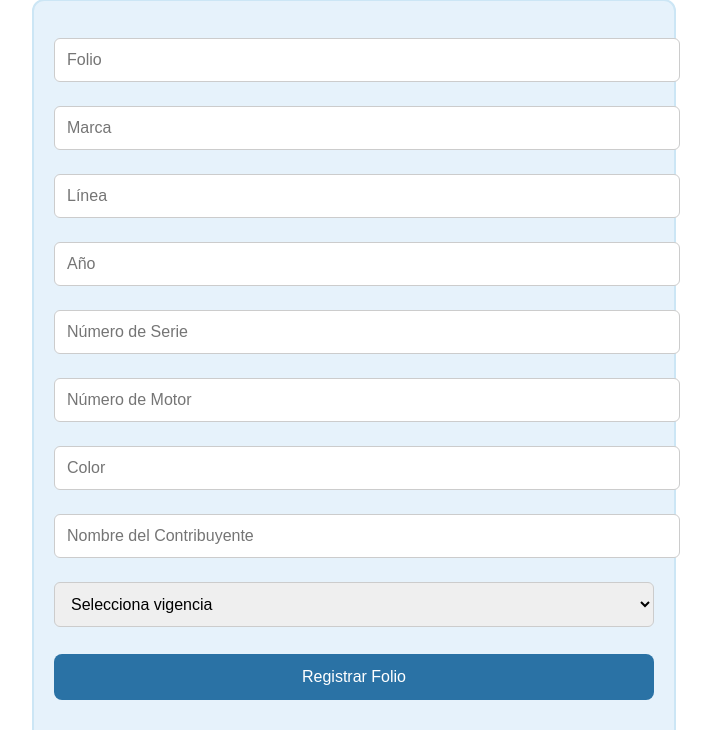
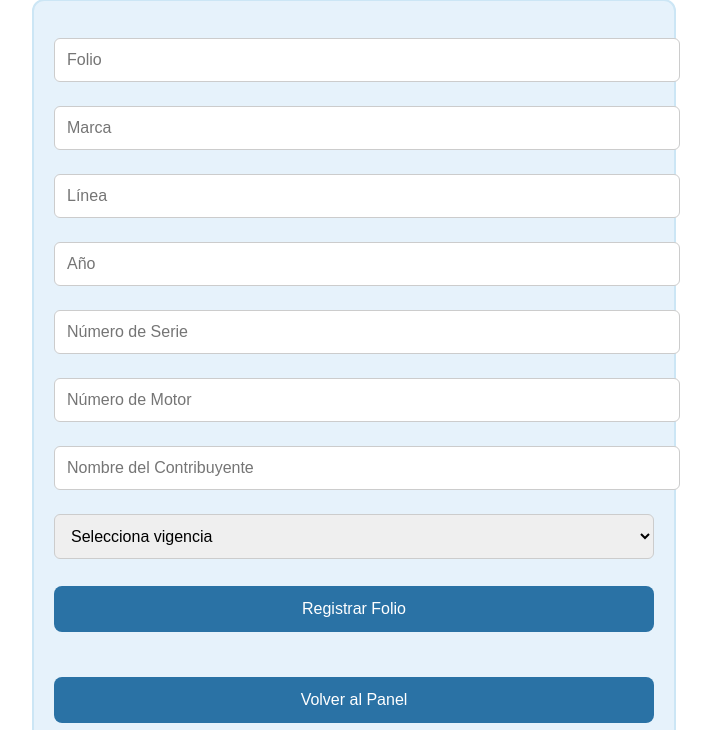
Before and after one commit to Gsr1989/Guerrero2025, a Flask app: template templates/registro_admin.html in a window 1280 px wide. Shown: the part 1057-1787 px from the top of the page, without its empty margins (286-997 px from the left). Run offline with Flask 3, Linux system fonts and the light colour scheme; the template is opened without the code that fills it, so the values that code supplies are empty.

Commit message:
Update registro_admin.html

```diff
--- a/templates/registro_admin.html
+++ b/templates/registro_admin.html
@@ -117,7 +117,6 @@
     <input type="number" name="anio" placeholder="Año" required>
     <input type="text" name="serie" placeholder="Número de Serie" required>
     <input type="text" name="motor" placeholder="Número de Motor" required>
-    <input type="text" name="color" placeholder="Color" required>
     <input type="text" name="contribuyente" placeholder="Nombre del Contribuyente" required>
 
     <select name="vigencia" required>
```
